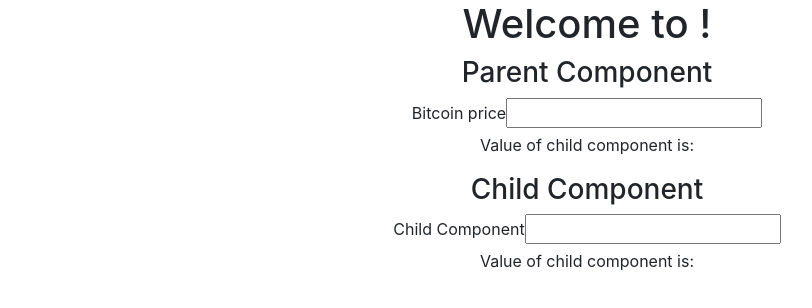
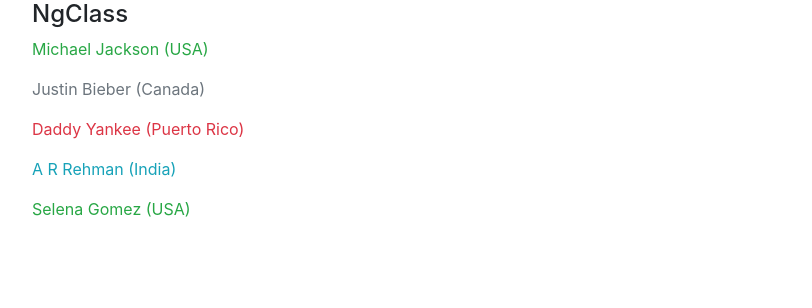
Before and after one commit to victorjaquez/angular-fundamentals, an Angular app: page / in a window 1280 px wide. Shown: the top 308 px of the page, without its empty margins (53-865 px from the left). Built offline with nearby package versions, Linux system fonts and the light colour scheme.

Commit message:
assigned class to html using NgClass directive

```diff
--- a/src/app/app.component.html
+++ b/src/app/app.component.html
@@ -16,9 +16,22 @@
 </div> -->
 
 
-<div style="text-align:center">
+<!-- <div style="text-align:center">
   <h1>
     Welcome to {{ title }}!
   </h1>
   <app-parent></app-parent>
+</div> -->
+
+<div class="container">
+  <h4>NgClass</h4>
+  <div *ngFor="let celeb of singers">
+    <p [ngClass]="{
+      'text-success':celeb.country === 'USA',
+      'text-secondary':celeb.country === 'Canada',
+      'text-danger':celeb.country === 'Puerto Rico',
+      'text-info':celeb.country === 'India'
+    }"> {{celeb.artist}} ({{celeb.country}})
+    </p>
+  </div>
 </div>
--- a/src/app/app.component.ts
+++ b/src/app/app.component.ts
@@ -20,7 +20,7 @@ export class AppComponent {
   },
   {
     'artist': 'Daddy Yankee',
-    'country': 'Purto Rico'
+    'country': 'Puerto Rico'
   },
   {
      'artist': 'A R Rehman',
```
